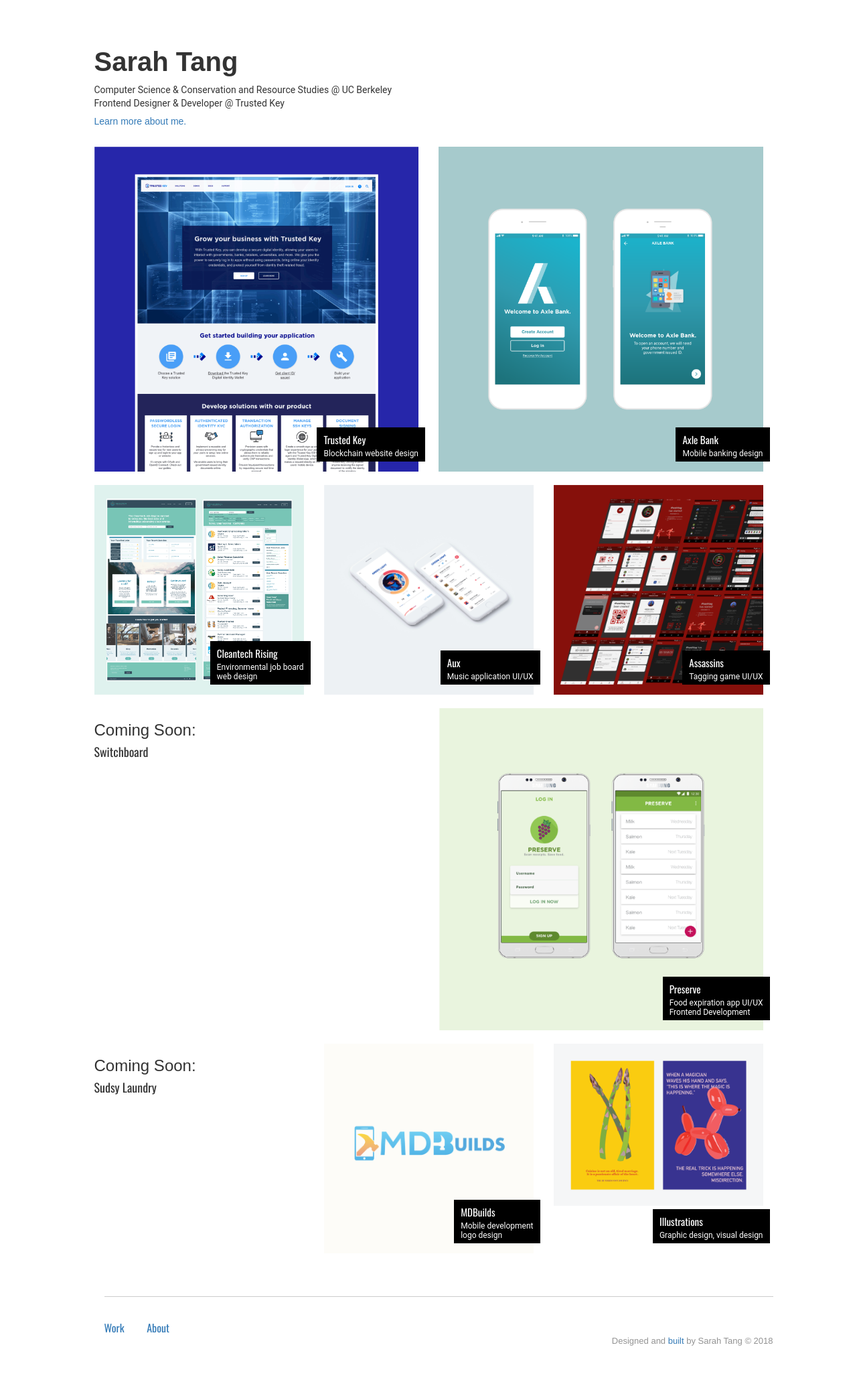
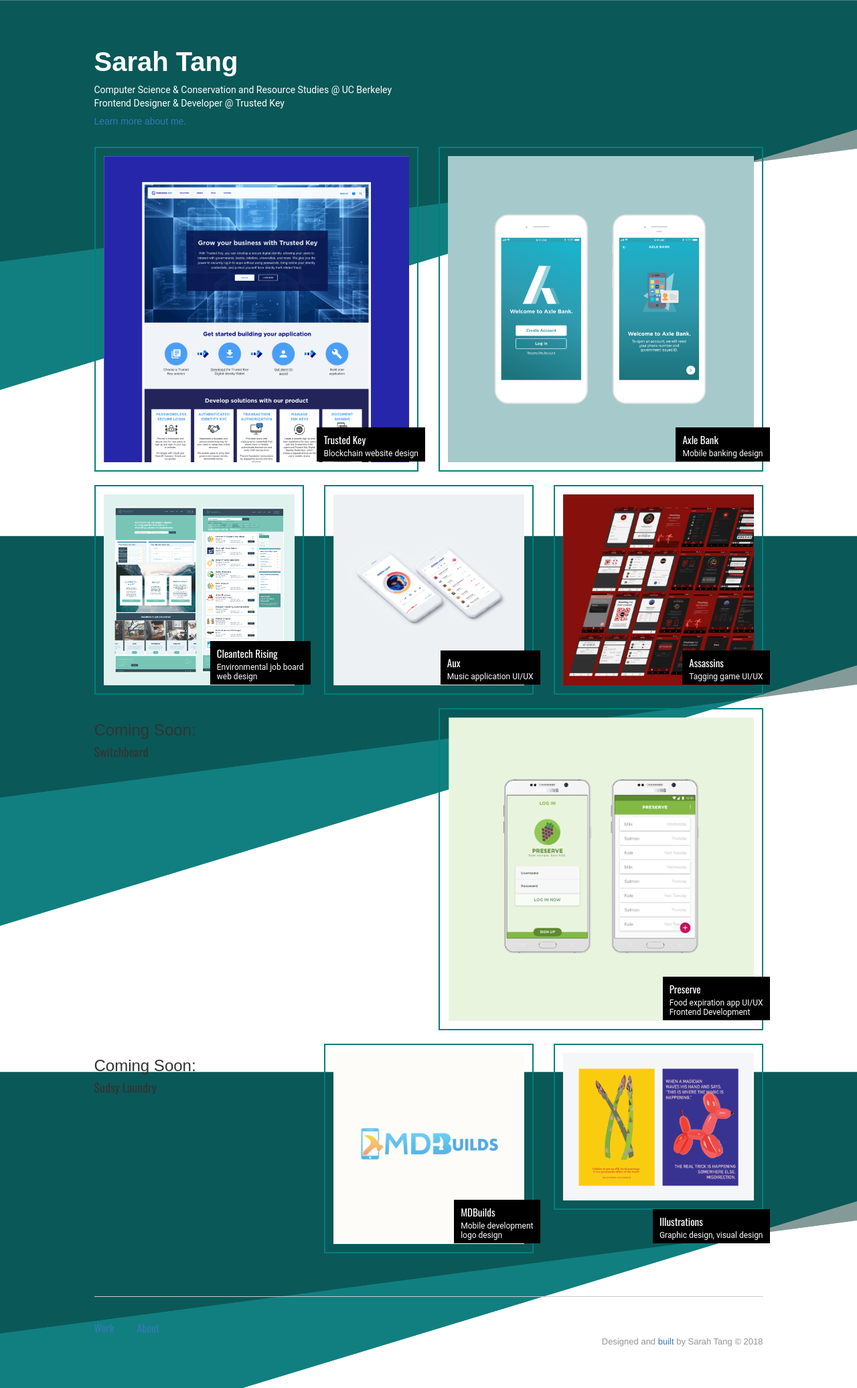
Before and after one commit to sarahtang/sarahtang.github.io, a PHP site: page / in a window 1280 px wide. Shown: the whole page at 67% size. Run offline with PHP 8.4, Linux system fonts and the light colour scheme; some web fonts are replaced.

Commit message:
Parallax

```diff
--- a/ctr.html
+++ b/ctr.html
@@ -75,6 +75,12 @@
 			<h3>Research Insights</h3>
 
 
+			<div class="col-sm-8">
+				<!-- Team IMAGE HERE -->
+				<img class="img-responsive" src="ctr/ctr-team.jpg" alt="CTR team" title="CTR">
+			</div>
+
+
 		</div>
 
 
--- a/index.html
+++ b/index.html
@@ -15,20 +15,11 @@
 <!-- 10. TO ADD (sudsy laundry) -->
 
 <!-- FIX -->
-<!-- Oswald font not being edited -->
 <!-- Make Sarah Tang click to the home screen -->
-<!-- Make images change when hovered over -->
-
 <!-- Add ecodentistry practices to illustrations page -->
 
-
-<!-- Maybe add -->
-	<!-- Venmo redesign -->
-
-<!-- Other TO DO -->
-	<!-- reformating -->
-	<!-- RESPONSIVE -->
-
+<!-- Issuing Portal content -->
+<!-- What is demo entity? What do customers supply? vs what can be toggled (change font for different items) -->
 
 
 <!DOCTYPE html>
@@ -65,18 +56,21 @@
 </head>
 
 <body>
+	<!-- Parallax -->
+	<div class="parallax">
+	<!-- Outside container = full screen -->
 
 	<div class="container">
 
 		<!-- INTRODUCTION -->
-		<div class="intro">
+		<section id="intro">
 			<h2> Sarah Tang </h2>
 			<p> Computer Science & Conservation and Resource Studies @ UC Berkeley
 				<br> Frontend Designer & Developer @ Trusted Key </p>
 			<a href="about.html">
 				<h5>Learn more about me.</h5>
 			</a>
-		</div> <!-- Close Intro -->
+		</section> <!-- Close Intro -->
 
 
 <!-- WORK -->
@@ -87,9 +81,9 @@
 			<!-- Trusted Key -->
 			<div class="col-sm-6">
 
-				<div class="img">
+				<div class="img-work">
 					<a href="TrustedKey.html">
-						<img class="img-responsive" src="trustedkey/trusted_key_redesign.png" alt="tk">
+					<img class="img-responsive" src="trustedkey/trusted_key_redesign.png" alt="tk">
 					</a>
 				</div>
 				<div class="text-block">
@@ -100,9 +94,9 @@
 
 			<!-- TK: Axle Bank -->
 			<div class="col-sm-6">
-				<div class="img">
+				<div class="img-work">
 					<a href="AxleBank.html">
-						<img class="img-responsive" src="trustedkey/axlebank2.png" alt="axlebank">
+					<img class="img-responsive" src="trustedkey/axlebank2.png" alt="axlebank">
 					</a>
 				</div>
 				<div class="text-block">
@@ -114,13 +108,16 @@
 
 		</div> <!-- Close Row -->
 
+		<!-- </div> Close Parallax -->
+		<!-- No Parllax ending because otherwise messes up rows -->
+
 
 		<!-- ROW 2 -->
 		<div class="row">
 
 			<!-- CTR -->
   			<div class="col-sm-4">
-				<div class="img">
+				<div class="img-work">
 					<a href="ctr.html">
 						<img class="img-responsive" src="ctr/ctr.png" alt="ctr">
 					</a>
@@ -134,7 +131,7 @@
 
 			<!-- Aux -->
 			<div class="col-sm-4">
-				<div class="img">
+				<div class="img-work">
 					<a href="aux.html">
 						<img class="img-responsive" src="aux/aux_hifi2.png" alt="Aux">
 					</a>
@@ -149,7 +146,7 @@
 
 			<!-- Assassins -->
   			<div class="col-sm-4">
-				<div class="img">
+				<div class="img-work">
 					<a>
 						<img class="img-responsive" src="assassins/assassins.png" alt="assassins">
 					</a>
@@ -174,7 +171,7 @@
 
 			<!-- PReSerVE -->
   			<div class="col-sm-6">
-				<div class="img">
+				<div class="img-work">
 					<a href="preserve.html">
 						<img class="img-responsive" src="preserve/preserve.png" alt="Preserve">
 					</a>
@@ -201,7 +198,7 @@
 
 			<!-- MDBUILDS -->
   			<div class="col-sm-4">
-				<div class="img">
+				<div class="img-work">
 					<a>
 					<!-- <a href="mdbuilds.html"> -->
 						<img class="img-responsive" src="mdbuilds/mdb2.png" alt="mdb">
@@ -218,7 +215,7 @@
 
 			<div class="col-sm-4">
 				<!-- Graphic Design Illustrations -->
-				<div class="img">
+				<div class="img-work">
 					<a href="mood.html"><img class="img-responsive" src="moodboard/movieposters.png" alt="food"></a>
 				</div>
 				<div class="text-block">
@@ -228,6 +225,8 @@
 			</div>
 
 	</div> <!-- Close Container -->
+
+	</div> <!-- Close parallax -->
 
 <!-- JS -->
 <!-- https://getbootstrap.com/docs/4.1/getting-started/introduction/ -->
--- a/main.css
+++ b/main.css
@@ -1,5 +1,7 @@
 /*------------------------------------------------------------------
 # General
+. class
+# section
 --------------------------------------------------------------------*/
 
 /*USE THIS FONT*/
@@ -14,6 +16,11 @@
     line-height: 18px;
     margin-left: 0;
     margin-top: 0;
+    height: 100%;
+}
+
+html {
+  height: 100%;
 }
 
 h1, h2, h3, h4, h5, h6 {
@@ -70,6 +77,8 @@
   padding-left: 30px;
 }
 
+
+
 /*--------------------------------------------------------------
 # LANDING PAGE
 --------------------------------------------------------------*/
@@ -78,7 +87,7 @@
 # Introduction
 --------------------------------------------------------------*/
 
-.intro {
+#intro {
   padding-top: 50px;
   /*padding-left: 80px;*/
   /*padding-right: 80px;*/
@@ -86,17 +95,19 @@
   padding-right: 5%;
 }
 
-.intro h1 {
+#intro h1 {
   font-family: 'Vollkorn', sans-serif !important;
 }
 
-.intro h2 {
+#intro h2 {
   font-weight: 600;
   font-size: 40px;
+  color: white;
 }
 
-.intro p {
+#intro p {
   font-family: 'Roboto', sans-serif !important;
+  color: white;
 }
 
 /*--------------------------------------------------------------
@@ -116,7 +127,19 @@
   padding-bottom: 40px;
 }*/
 
-.img:hover {
+/*Main screen images*/
+/*Border around main screen images*/
+.img-work {
+  padding: 12px;
+  /*border-style: double;*/
+  border-style: solid;
+  border-spacing: 1px;
+  border-color: teal;
+  /*border-color: #000000;*/
+  border-width: 2px;
+}
+
+.img-work:hover {
   /*opacity: 0.7;*/
   /*https://github.com/IanLunn/Hover#a-copy-and-paste-an-effect*/
   -webkit-transform: scale(1.1) rotate(4deg);
@@ -266,6 +289,35 @@
 
 
 /*--------------------------------------------------------------
+# Visuals
+--------------------------------------------------------------*/
+.hr {
+  /*This creates a line*/
+    display: block;
+    height: 1px;
+    border: 0;
+    border-top: 1px solid #ccc;
+    margin: 1em 0;
+    padding: 0;
+}
+
+.parallax {
+    /* The image used */
+    background-image: url("bg.png");
+
+    /* Set a specific height */
+    min-height: 200px;
+    /*max-height: 1000px;*/
+    /*height: 100%;*/
+
+    /* Parallax effect */
+    background-attachment: fixed;
+    background-position: center;
+    background-repeat: no-repeat;
+    background-size: cover;
+}
+
+/*--------------------------------------------------------------
 # Responsive
 --------------------------------------------------------------*/
 
@@ -285,18 +337,4 @@
 @media only screen and (min-width: 992px) {...}
 
 /* Extra large devices (large laptops and desktops, 1200px and up) */
-@media only screen and (min-width: 1200px) {...}
-
-
-/*--------------------------------------------------------------
-# Visuals
---------------------------------------------------------------*/
-.hr {
-  /*This creates a line*/
-    display: block;
-    height: 1px;
-    border: 0;
-    border-top: 1px solid #ccc;
-    margin: 1em 0;
-    padding: 0;
-}
+@media only screen and (min-width: 1200px) {...
```
Also changed, not shown: bg.png (added), fonts/Apercu-Mono.otf (deleted), fonts/apercu-mono-webfont.ttf (deleted), 3 other files.
